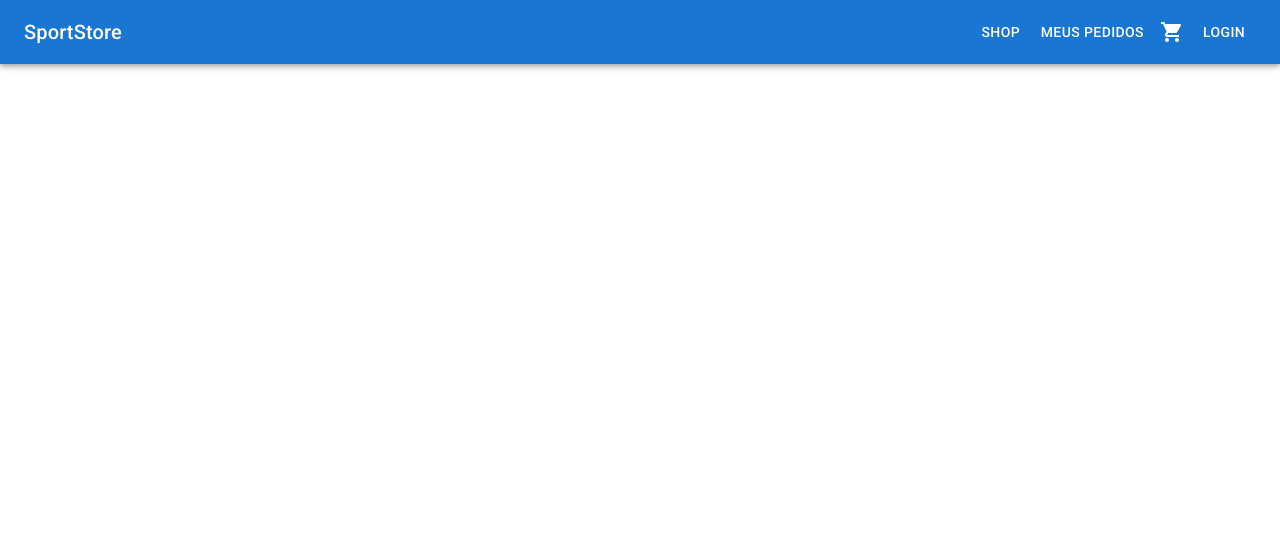
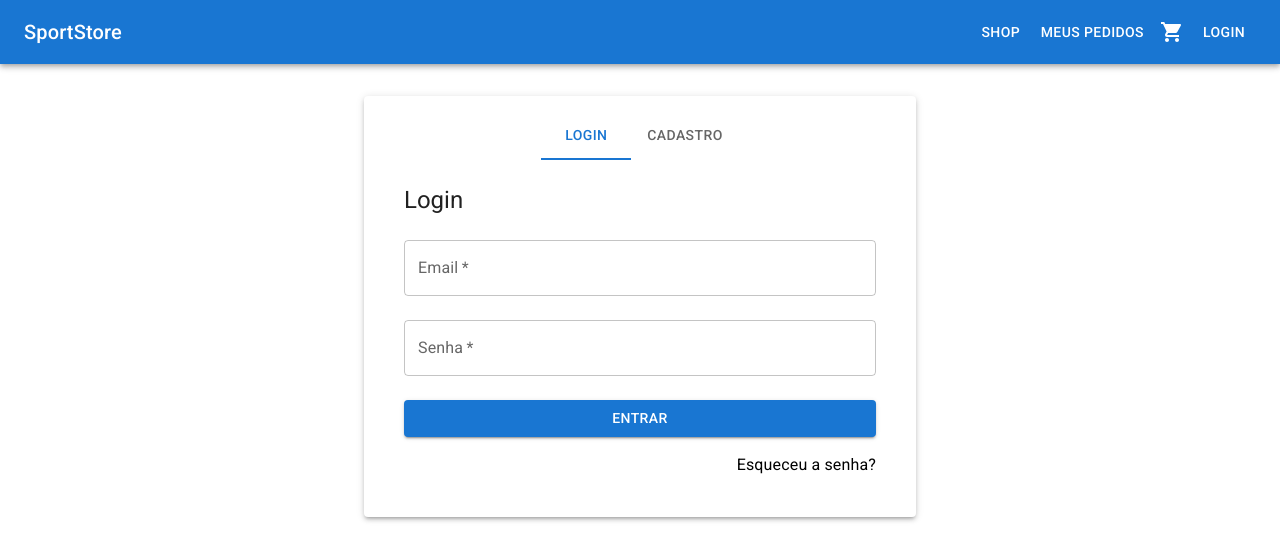
Before and after one commit to LucasRocha2308/sport-store-ecommerce, a React (Vite) app: page /login in a window 1280 px wide. Shown: the top 560 px of the page. Built offline with nearby package versions, Linux system fonts and the light colour scheme.

Commit message:
feat: add page login and register

```diff
--- a/src/App.jsx
+++ b/src/App.jsx
@@ -4,6 +4,7 @@ import { NavBar } from "./components/NavBar";
 import { Home } from "./pages/Home";
 import { Shop } from "./pages/shop";
 import { CategoryPage } from "./pages/Category";
+import { LoginRegister } from "./pages/loginRegister";
 
 function App() {
   return (
@@ -11,6 +12,7 @@ function App() {
       <NavBar />
       <Routes>
         <Route path="/" element={<Home />} />
+        <Route path="/login" element={<LoginRegister />} />
         <Route path="/category/:category" element={<CategoryPage />} />
         <Route path="/shop" element={<Shop />} />
       </Routes>
--- a/src/components/NavBar/index.jsx
+++ b/src/components/NavBar/index.jsx
@@ -79,7 +79,9 @@ export function NavBar() {
           </Typography>
           <Box sx={{ display: { xs: "none", sm: "block" } }}>{menuContent}</Box>
           <CartWidget />
-          <Button color="inherit">Login</Button>
+          <Button color="inherit" component={Link} to="/login">
+            Login
+          </Button>
         </Toolbar>
       </AppBar>
       <Drawer
--- /dev/null
+++ b/src/pages/loginRegister/index.jsx
@@ -0,0 +1,137 @@
+import * as React from "react";
+import { useState } from "react";
+import { Link } from "react-router-dom";
+import {
+  Container,
+  Typography,
+  TextField,
+  Button,
+  Grid,
+  Paper,
+  Tabs,
+  Tab,
+  Box,
+} from "@mui/material";
+
+function TabPanel(props) {
+  const { children, value, index, ...other } = props;
+
+  return (
+    <div
+      role="tabpanel"
+      hidden={value !== index}
+      id={`simple-tabpanel-${index}`}
+      aria-labelledby={`simple-tab-${index}`}
+      {...other}
+    >
+      {value === index && (
+        <Box sx={{ p: 3 }}>
+          <Typography>{children}</Typography>
+        </Box>
+      )}
+    </div>
+  );
+}
+
+export function LoginRegister() {
+  const [value, setValue] = useState(0);
+
+  const handleChange = (event, newValue) => {
+    setValue(newValue);
+  };
+
+  return (
+    <Container maxWidth="sm">
+      <Paper elevation={3} sx={{ mt: 4, p: 2 }}>
+        <Tabs value={value} onChange={handleChange} centered>
+          <Tab label="Login" />
+          <Tab label="Cadastro" />
+        </Tabs>
+        <TabPanel value={value} index={0}>
+          <Typography variant="h5" gutterBottom>
+            Login
+          </Typography>
+          <form>
+            <TextField
+              label="Email"
+              fullWidth
+              margin="normal"
+              variant="outlined"
+              required
+            />
+            <TextField
+              label="Senha"
+              fullWidth
+              margin="normal"
+              variant="outlined"
+              type="password"
+              required
+            />
+            <Button
+              type="submit"
+              fullWidth
+              variant="contained"
+              color="primary"
+              sx={{ mt: 2 }}
+            >
+              Entrar
+            </Button>
+          </form>
+          <Grid container justifyContent="flex-end" sx={{ mt: 2 }}>
+            <Grid item>
+              <Link to="/esqueci-senha" style={{ textDecoration: "none" }}>
+                Esqueceu a senha?
+              </Link>
+            </Grid>
+          </Grid>
+        </TabPanel>
+        <TabPanel value={value} index={1}>
+          <Typography variant="h5" gutterBottom>
+            Cadastro
+          </Typography>
+          <form>
+            <TextField
+              label="Nome"
+              fullWidth
+              margin="normal"
+              variant="outlined"
+              required
+            />
+            <TextField
+              label="Email"
+              fullWidth
+              margin="normal"
+              variant="outlined"
+              required
+            />
+            <TextField
+              label="Senha"
+              fullWidth
+              margin="normal"
+              variant="outlined"
+              type="password"
+              required
+            />
+            <TextField
+              label="Confirmar Senha"
+              fullWidth
+              margin="normal"
+              variant="outlined"
+              type="password"
+              required
+            />
+            <Button
+              type="submit"
+              fullWidth
+              variant="contained"
+              color="primary"
+              sx={{ mt: 2 }}
+            >
+              Cadastrar
+            </Button>
+          </form>
+        </TabPanel>
+      </Paper>
+    </Container>
+  );
+}
```
